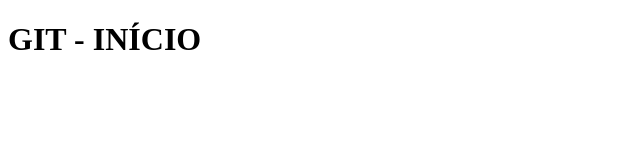
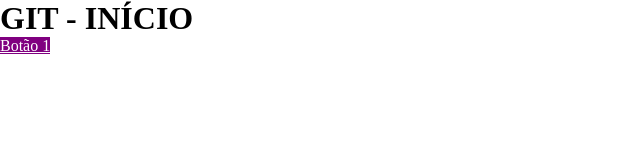
Before and after one commit to hitoshidevx/Aula8, a plain HTML site: page index.html in a window 1280 px wide. Shown: the whole page, without its empty margins (0-640 px from the left). Drawn offline with Linux system fonts and the light colour scheme.

Commit message:
Botão 1 criado

```diff
--- a/css/style.css
+++ b/css/style.css
@@ -2,3 +2,9 @@
     margin: 0;
     padding: 0;
 }
+
+a{
+    background-color: purple;
+    color: white;
+    text-decoration:
+}
--- a/index.html
+++ b/index.html
@@ -4,11 +4,14 @@
     <meta charset="UTF-8">
     <meta name="viewport" content="width=device-width, initial-scale=1.0">
     <title>GIT</title>
+    <link rel="stylesheet" href="css/style.css">
 </head>
 <body>
     <header>
         <h1>GIT - INÍCIO</h1>
-    </header>
+        </header>
+        <a href="#">Botão 1</a>
+
 
 </body>
 </html>
```
